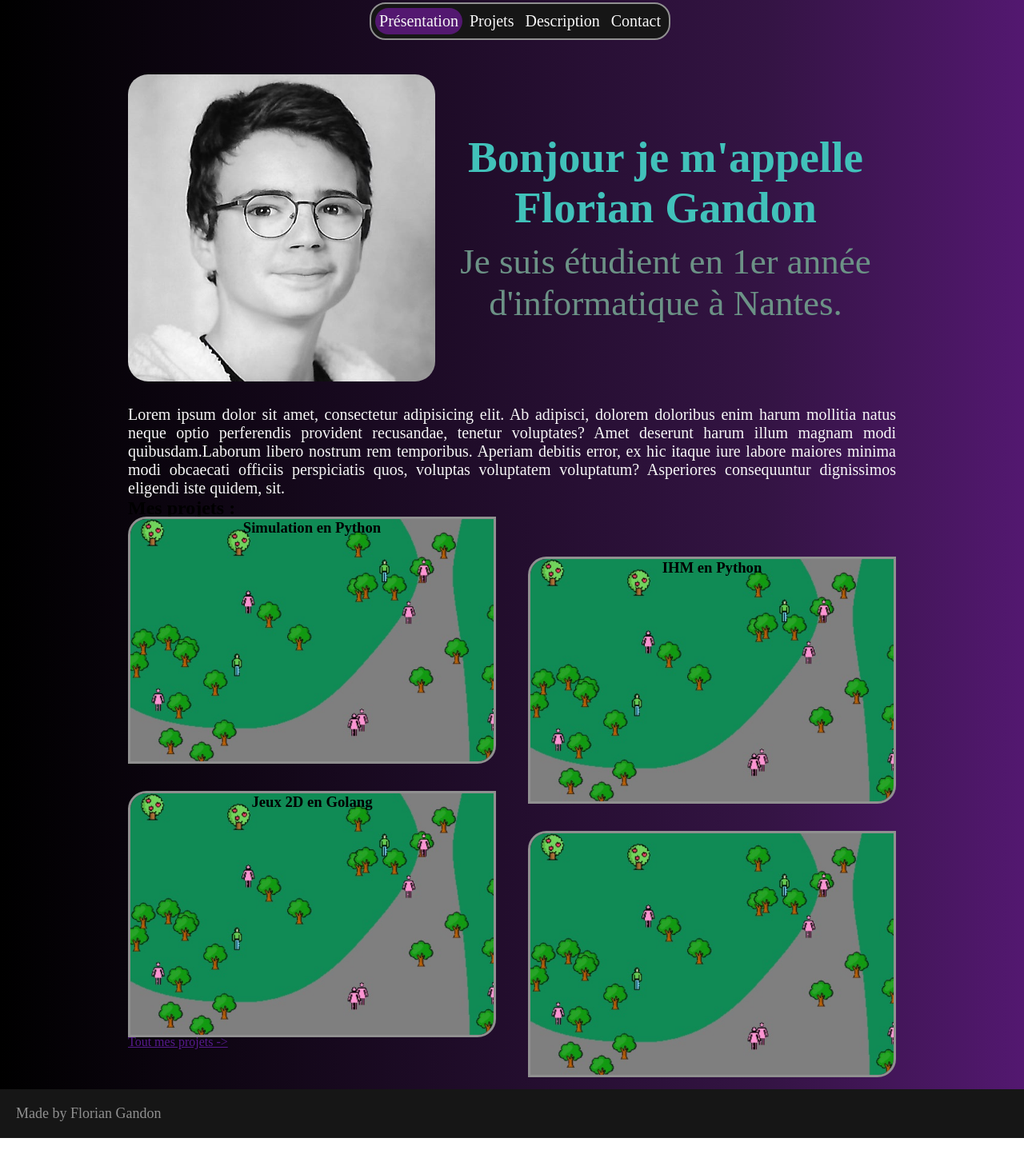
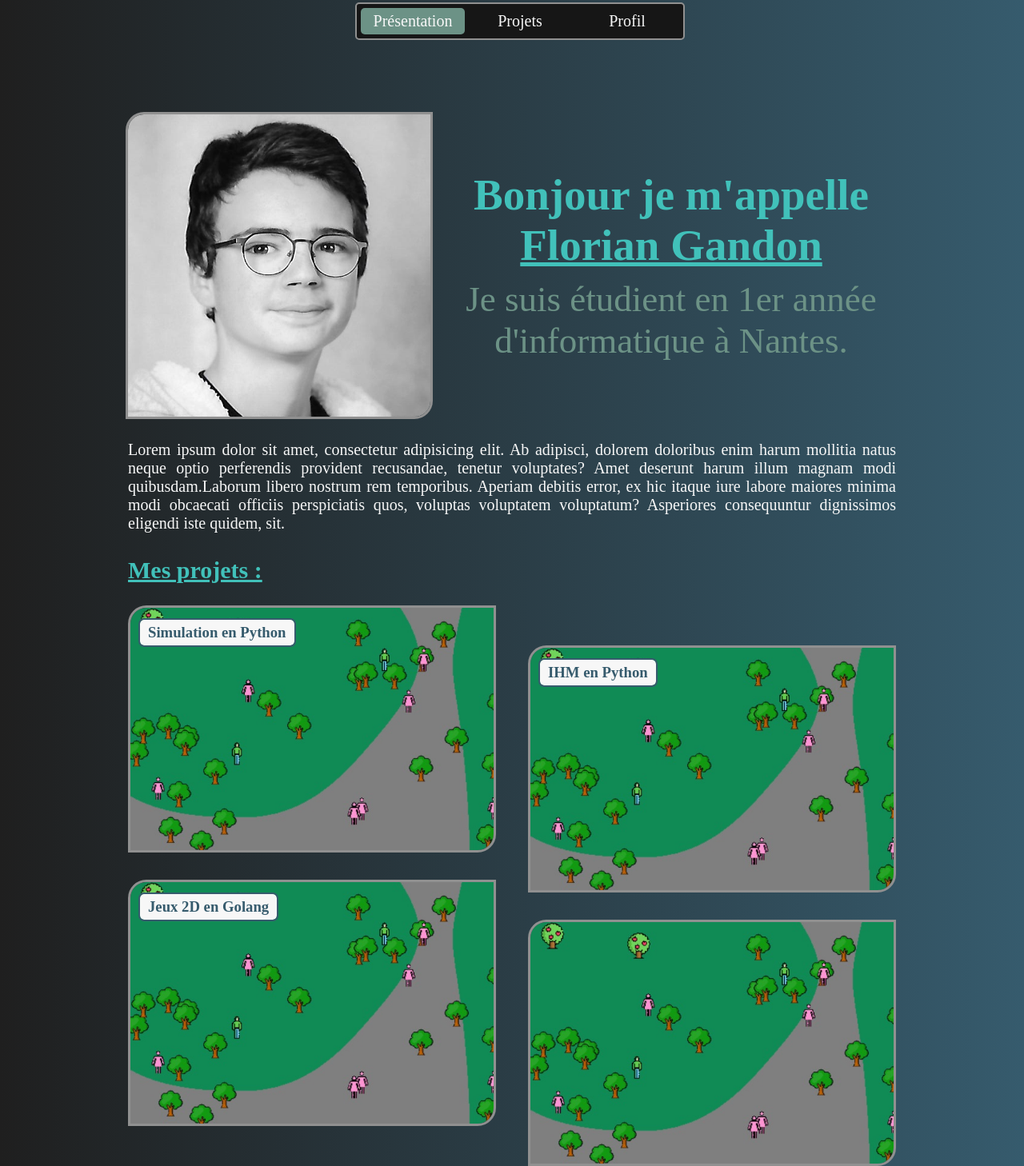
Before and after one commit to FlorianGandon/FlorianGandon.github.io, a plain HTML site: page index.html in a window 1280 px wide. Shown: the part 7-1465 px from the top of the page at 80% size. Before the commit the page ends 1430 px from the top, so only its background shows below. Drawn offline with Linux system fonts and the light colour scheme.

Commit message:
changement des border radius, nouvelle tentative de style, changement du background, cangement du menus

```diff
--- a/index.html
+++ b/index.html
@@ -13,10 +13,9 @@
     <!--  barre de navigation  -->
     <nav>
         <ul>
-            <li id="navSelect">Présentation</li>
-            <li>Projets</li>
-            <li>Description</li>
-            <li>Contact</li>
+            <a href=""><li id="navSelect">Présentation</li></a>
+            <a href="projets"><li>Projets</li></a>
+            <a href="profil"><li>Profil</li></a>
         </ul>
     </nav>
     <main>
@@ -24,7 +23,7 @@
         <div class="accueil">
             <img src="image/photo/Photo.png" alt="Photo de moi">
             <div class="mention">
-                <h1>Bonjour je m'appelle Florian Gandon</h1>
+                <h1>Bonjour je m'appelle <a href="profil">Florian Gandon</a></h1>
                 <p>Je suis étudient en 1er année d'informatique à Nantes.</p>
             </div>
         </div>
@@ -34,10 +33,12 @@
         <div class="projets">
             <h2>Mes projets :</h2>
             <div class="tabProjets">
-                <div class="projet">
-                    <h3>Simulation en Python</h3>
-                    <img src="projets/summulationPopulation2023/Exemple.jpg" alt="Image d'un projet">
-                </div>
+                <a href="projets/summulationPopulation2023/index.html">
+                    <div class="projet">
+                        <h3>Simulation en Python</h3>
+                        <img src="projets/summulationPopulation2023/Exemple.jpg" alt="Image d'un projet">
+                    </div>
+                </a>
                 <div class="projet">
                     <h3>IHM en Python</h3>
                     <img src="projets/summulationPopulation2023/Exemple.jpg" alt="Image d'un projet">
@@ -51,7 +52,7 @@
 
                 </div>
             </div>
-            <a href="">Tout mes projets -></a>
+            <a href="projets/">Tout mes projets -></a>
         </div>
     </main>
     <!-- footer -->
--- a/style/accueil.css
+++ b/style/accueil.css
@@ -5,9 +5,9 @@ div.accueil {
 }
 
 div.accueil > img {
-    width: 400px;
-
-    border-radius: 25px;
+    width: calc(400px - 6px);
+    outline: 3px solid var(--lightgrey);
+    border-radius: 20px 0 20px 0;
 }
 
 div.mention {
@@ -16,6 +16,22 @@ div.mention {
 }
 
 div.mention > h1 {
+    color: var(--cyan);
+}
+
+div.mention > h1 > a {
+    color: var(--cyan);
+}
+
+div.mention > h1 > a:hover {
+    color: var(--cyan);
+}
+
+div.mention > h1 > a:visited {
+    color: var(--cyan);
+}
+
+div.mention > h1 > a:active {
     color: var(--cyan);
 }
 
@@ -32,9 +48,10 @@ div.mention > p {
     }
 
     div.accueil > img {
-        width: 100%;
+        width: calc(100% - 6px);
 
-        border-radius: 25px;
+        outline: 3px solid var(--lightgrey);
+        border-radius: 20px 0 20px 0;
     }
 
 
@@ -81,11 +98,14 @@ div.mention > p {
         display: flex;
         flex-direction: row;
         align-items: center;
+        column-gap: 20px;
     }
 
     div.accueil > img {
-        width: 40%;
-        height: 40%;
+        width: calc(40% - 6px);
+
+        outline: 3px solid var(--lightgrey);
+        border-radius: 20px 0 20px 0;
     }
     div.mention {
         width: 60%;
--- a/style/main.css
+++ b/style/main.css
@@ -1,7 +1,7 @@
 main {
     min-height: 700px;
 /*    background-color: red;*/
-    margin: 0 auto;
+    margin: 150px auto 0 auto;
 }
 
 @media only screen and (max-width: 700px) {
--- a/style/projets.css
+++ b/style/projets.css
@@ -1,7 +1,62 @@
+div.projets {
+    display: flex;
+    flex-direction: column;
+    justify-content: center;
+}
+
+div.projets > h2 {
+    margin: 30px 0;
+
+    font-size: 30px;
+    color: var(--cyan);
+    text-decoration: underline;
+}
+
+div.projets > a {
+    display: block;
+    margin: 50px auto;
+    padding: 5px 10px;
+
+    text-decoration: none;
+    color: var(--white);
+    font-size: 30px;
+
+    border-radius: 20px 0 20px 0;
+    background-color: var(--green);
+}
+
+div.projet > img {
+    width: calc(100% - 6px);
+    outline: 3px solid var(--lightgrey);
+    border-radius: 20px 0 20px 0;
+}
+
+div.projet {
+    position: relative;
+}
+
+div.projet > h3 {
+    position: absolute;
+    top: 15px;
+    left: 15px;
+
+    padding: 5px 10px;
+
+    background-color: var(--white);
+    outline: 2px solid var(--blue);
+    border-radius: 5px;
+
+    color: var(--blue);
+}
+
 
 
 @media only screen and (max-width: 700px) {
-
+    div.tabProjets {
+        display: flex;
+        flex-direction: column;
+        row-gap: 20px;
+    }
 }
 
 @media only screen and (min-width: 700px){
@@ -13,6 +68,8 @@
         grid-template-rows: 1fr 1fr;
 
         grid-gap: 40px;
+
+        margin-bottom: 50px;
     }
 
     div.projet {
@@ -21,17 +78,6 @@
         justify-content: center;
     }
 
-    div.projet > img {
-        width: calc(100% - 6px);
-        outline: 3px solid var(--lightgrey);
-        border-radius: 20px 0 20px 0;
-    }
-
-    div.projet > h3 {
-        position: absolute;
-    }
-
-
     div.projet:nth-child(even) {
         transform: translateY(50px);
     }
--- a/style/style.css
+++ b/style/style.css
@@ -14,7 +14,12 @@
 
 
 body {
+    background: rgb(31,31,31);
+    background: linear-gradient(90deg, rgba(31,31,31,1) 0%, rgba(54,91,109,1) 100%);
+    /*
     background: linear-gradient(90deg, rgba(0,0,0,1) 0%, rgba(52,20,68,1) 75%, rgba(83,24,112,1) 100%);
+    */
+
 }
 
 /* barre de navigation */
@@ -38,24 +43,45 @@ nav > ul{
 
     padding: 5px;
 
-    border-radius: 20px;
+    border-radius: 5px;
     border: 2px solid var(--lightgrey);
 
     background-color: #161616;
 }
 
-nav > ul > li {
+nav > ul > a > li {
     display: inline-block;
+
+    width: 120px;
+
     padding: 5px;
 
-    border-radius: 20px;
+    border-radius: 5px;
 
     font-size: 20px;
+    color: var(--white);
+    text-align: center;
+}
+
+nav > ul > a {
+    color: var(--white);
+    text-decoration: none;
+}
+
+nav > ul > a:hover {
+    color: var(--white);
+}
+
+nav > ul > a:visited {
+    color: var(--white);
+}
+
+nav > ul > a:active {
     color: var(--white);
 }
 
 #navSelect {
-    background: rgba(83,24,112,1);
+    background: var(--green);
 }
 
 /* div accueil */
```
Also changed, not shown: profil/index.html (added, +28 -0 lines), projets/index.html (added, +68 -0 lines).
